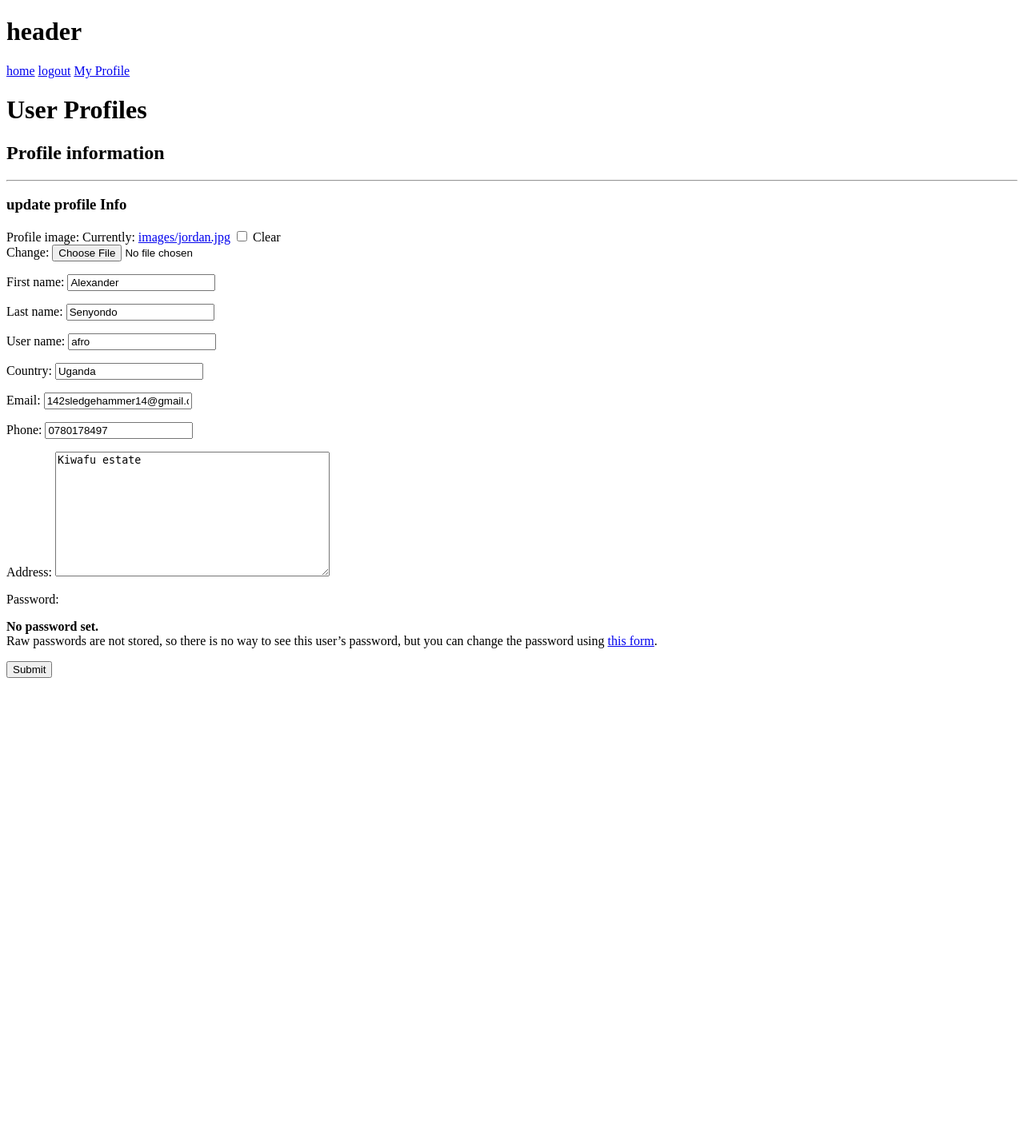
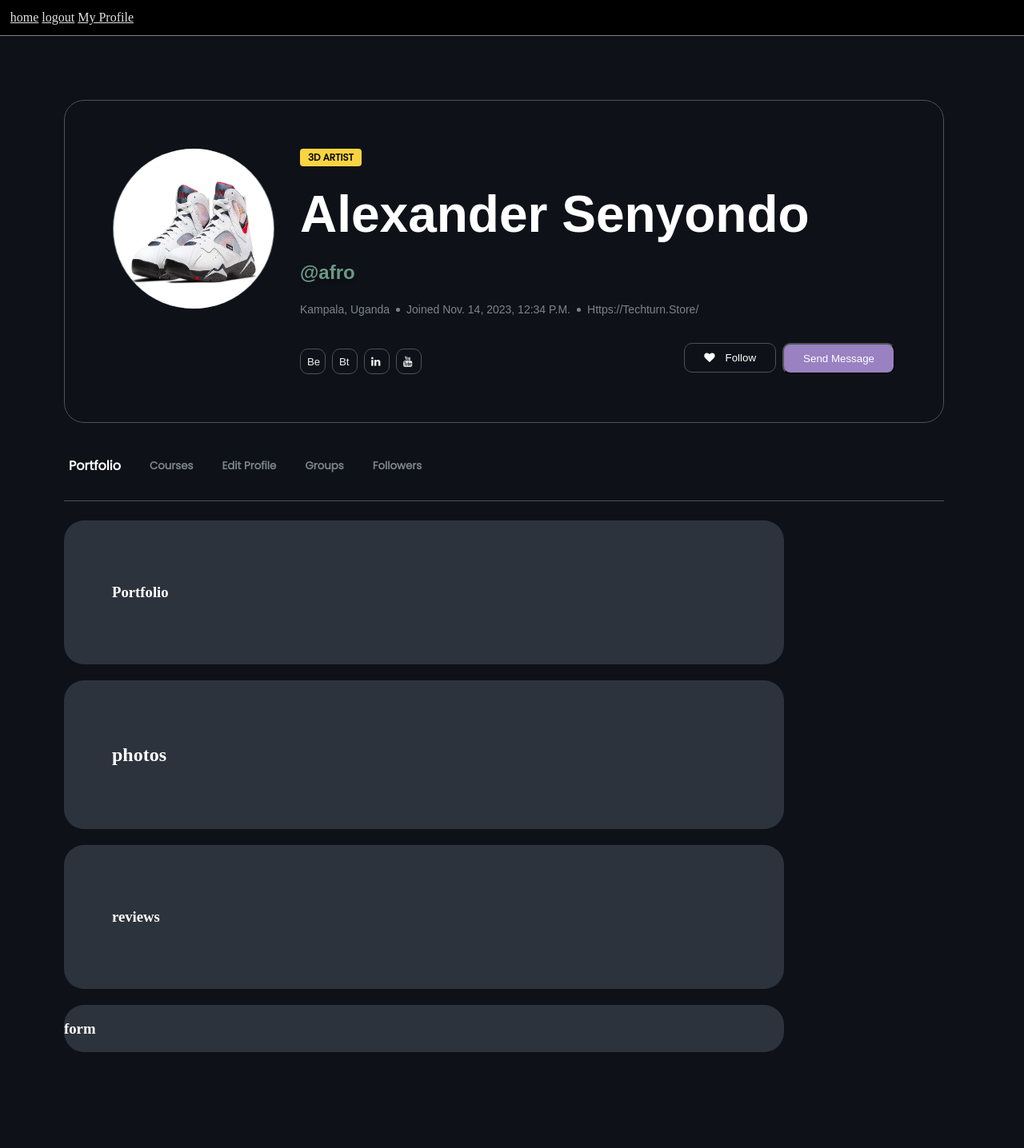
Before and after one commit to ruhombe/afrorep, a Django app: page /profile/8 in a window 1280 px wide. Shown: the whole page at 80% size. Before the commit the page ends 848 px from the top, so only its background shows below. Run offline with Django 4.2, Linux system fonts and the light colour scheme; a user stored in the database is signed in; data comes from the database, SQL or seed files in the repository; both versions use the stored data as it was after the commit; some libraries are stand-ins or nearby versions.

Commit message:
User Profiles part one

```diff
--- a/main/forms.py
+++ b/main/forms.py
@@ -4,7 +4,7 @@ from django.utils.safestring import mark_safe
 from django.contrib.auth.forms import UserCreationForm, UserChangeForm
 from django.contrib.auth.models import User
 from django.forms import inlineformset_factory
-from .models import Profiles
+from .models import Profiles, Portfolio
 
 class CreateUserForm(UserCreationForm):
     photo = forms.ImageField()
@@ -21,3 +21,8 @@ class ProfileForm(UserChangeForm):
     class Meta:
         model = Profiles
         fields= '__all__'
+
+class PortfolioForm(forms.ModelForm):
+    class Meta:
+        model = Portfolio
+        fields = '__all__'
--- a/main/templates/main.html
+++ b/main/templates/main.html
@@ -5,6 +5,7 @@
     <head>
 <meta name="viewport" content="width=device-width, initial-scale=1, maximum-scale=1, minimum-scale=1">
 <link href="{% static 'css/style.css' %}" rel="stylesheet" type="text/css">
+<link href="{% static 'css/profile_page.css' %}" rel="stylesheet" type="text/css">
 <meta charset="utf-8">
 <link rel="shortcut icon" type="images/png" href="{% static 'images/favicon.png' %}">
 <link href="{% static 'fontawesome/css/font-awesome.min.css' %}" rel="stylesheet" type="text/css">
@@ -17,7 +18,6 @@
 <body>
 <main>
     <header>
-        <h1>header</h1>
 <a href="/">home</a>
 {% if user.id is not None %}
 <a href="{% url 'logout' %}">logout</a>
@@ -31,5 +31,7 @@
 
         {% endblock content %}
         </main>
+        <script type="text/javascript" src="{% static 'js/button_activity.js' %}"></script>
+
     </body>
 </html>
--- a/main/templates/profile.html
+++ b/main/templates/profile.html
@@ -1,14 +1,148 @@
 {% extends 'main.html' %}
 {% load static %}
 {% block content %}
-<h1>User Profiles</h1>
-<section>
-    <h2>Profile information</h2>
+<section class="profile-main-section">
+     <div class="user-intro-tile">
+        <div class="user-intro-tile-wrapper">
+            <div class="user-intro-tile-wrapper-header">
+            <div class="user-intro-tile-image">
+                <img src="{{request.user.profile.imageURL}}" alt="">
+            </div>
+
+            <div class="user-intro-tile-content">
+                <span id="skill-tag">3d artist</span>
+                <h1>{{request.user.profile.first_name}} {{ request.user.profile.last_name}}</h1>
+                <div class="address-container">
+                    <h2>@{{request.user.profile.user_name}}</h2>
+                    <div class="address">
+                    <span>{{request.user.profile.city}}, {{request.user.profile.country}}</span>
+                    <span id="dot"></span>
+                    <span>joined {{request.user.profile.date_joined}}</span>
+                    <span id="dot"></span>
+                    <span>{{request.user.profile.website}}</span>
+                    </div>
+                </div>
+                <div class="first-btns-wrapper">
+                    <div class="social_buttons">
+                        <button><a href="">Be</a></button>
+                        <button><a href="">Bt</a></button>
+                        <button><a href=""> <i class="fa fa-linkedin"></i> </a></button>
+                        <button><a href=""> <i class="fa fa-youtube"></i> </a></button>
+                    </div>
+                    <div class="nxt_buttons">
+                        <button><i class="fa fa-heart"></i>follow</button>
+                        <button>Send Message</button>
+                    </div>
+
+                </div>
+            </div>
+           </div>
+        </div>
+        <div class="user-intro-tile-footer">
+            <div class="user-intro-tile-footer-btns-wrapper">
+            <button class="tab-btn active-btn" >Portfolio</button>
+            <button class="tab-btn">Courses</button>
+            <button class="tab-btn">Edit Profile</button>
+            <button class="tab-btn">Groups</button>
+            <button class="tab-btn">Followers</button>
+        </div>
+        </div>
+    </div>
+
+<section class="tab active-tab" id="portfolio-tab">
+    <div class="timeline">
+
+        <div class="Portfolio">
+            <div class="about">
+                <h1 style="color: white;">Portfolio</h1>
+            </div>
+            <div class="photos">
+                <h2 style="color: white;">photos</h2>
+            </div>
+            <div class="reviews">
+                <h3 style="color: white;">reviews</h3>
+            </div>
+            <div class="comment_form">
+                <h3 style="color: white;">form</h3>
+            </div>
+        </div>
+    </div>
 
 </section>
-<hr>
-<section>
-    <h3>update profile  Info</h3>
+<style>
+    #portfolio-tab{
+        display: flex;
+        width: 100%;
+        align-items: flex-start;
+        gap: 20px;
+}
+    .timeline{
+        display: flex;
+        width: 67%;
+        flex-direction: column;
+        align-items: flex-start;
+        gap: 24px;
+        flex-shrink: 0;
+    }
+
+    .portfolio{
+        display: flex;
+        flex-direction: column;
+        align-items: flex-start;
+        gap: 20px;
+        align-self: stretch;
+    }
+    .about{
+        display: flex;
+        width: 780px;
+        padding: 60px;
+        flex-direction: column;
+        align-items: flex-start;
+        gap: 80px;
+        margin-bottom: 20px;
+        border-radius: 25px;
+        background: var(--design-lab-grey-dark, #2D333C);
+
+    }
+    .photos{
+        display: flex;
+        padding: 60px;
+        flex-direction: column;
+        align-items: flex-start;
+        gap: 24px;
+        align-self: stretch;
+        margin-bottom: 20px;
+        border-radius: 25px;
+        background: var(--design-lab-grey-dark, #2D333C);
+    }
+    .reviews{
+        display: flex;
+        padding: 60px;
+        flex-direction: column;
+        align-items: flex-start;
+        gap: 80px;
+        margin-bottom: 20px;
+        align-self: stretch;
+        border-radius: 25px;
+        background: var(--design-lab-grey-dark, #2D333C);
+
+    }
+    .comment_form{
+        display: flex;
+        flex-direction: column;
+        align-items: flex-start;
+        margin-bottom: 20px;
+        align-self: stretch;
+        border-radius: 25px;
+        background: var(--design-lab-grey-dark, #2D333C);
+    }
+</style>
+<section class="tab">
+<h6 style="color: white;">courses</h6>
+</section>
+<section class="tab">
+<h6 style="color: white;">profile</h6>
+<h3 style="color: white;">update profile  Info</h3>
 <form enctype="multipart/form-data" method="POST">
     {% csrf_token %}
     {{form.as_p}}
@@ -21,4 +155,13 @@
     </style>
 </form>
 </section>
+<section class="tab">
+<h6 style="color: white;">groups</h6>
+</section>
+<section class="tab">
+    <h6 style="color: white;">followers</h6>
+</section>
+
+</section>
+
 {% endblock %}
--- /dev/null
+++ b/main/templates/user_dash.html
@@ -0,0 +1,5 @@
+{% extends 'main.html' %}
+{% load static %}
+{% block content %}
+    <h1>user dash</h1>
+{% endblock %}
--- /dev/null
+++ b/static/css/profile_page.css
@@ -0,0 +1,212 @@
+.profile-main-section{
+        display: flex;
+        display: flex;
+        padding: 80px 100px 100px 80px;
+        flex-direction: column;
+        align-items: flex-start;
+        gap: 24px;
+        background: #0E1218;
+    }.profile-main-section .user-intro-tile{
+    display: flex;
+    flex-direction: column;
+    align-items: flex-start;
+    width: 100%;
+    gap: 40px;
+    }
+    .user-intro-tile-wrapper{
+    display: flex;
+    padding: 60px;
+    align-items: flex-end;
+    align-self: stretch;
+    border-radius: 25px;
+    border: 1px solid var(--design-lab-grey-stroke, #4B515A);
+    background: var(--design-lab-black, #0E1218);
+    }
+    .user-intro-tile-wrapper-header{
+    display: flex;
+    align-items: flex-start;
+    gap: 32px;
+    flex: 1 0 0;
+    }
+    .user-intro-tile-image{
+    display: flex;
+    position: relative;
+    width: 200px;
+    height: 200px;
+    padding: 0px 1.188px 0px 0.792px;
+    justify-content: center;
+    align-items: center;
+    background-color: yellow;
+    border-radius: 200px;
+    background: var(--design-lab-grey-middle, #7D838C);
+    }
+    .user-intro-tile-image img{
+        height: 200px;
+        width: 200px;
+        border-radius: 360px;
+    }
+    .user-intro-tile-content{
+    display: flex;
+    flex-direction: column;
+    align-items: flex-start;
+    gap: 32px;
+    flex: 1 0 0;
+    align-self: stretch;
+    }
+.user-intro-tile-content #skill-tag{
+    display: flex;
+    padding: 2px 10px;
+    align-items: center;
+    gap: 4px;
+    font-size: 12px;
+    font-weight: bold;
+    font-family: 'Poppins', sans-serif;
+    text-transform: uppercase;
+    border-radius: 4px;
+    background: var(--design-lab-yellow, #F9D442);
+}
+.user-intro-tile-content h1{
+    display: flex;
+    align-items: flex-start;
+    gap: 6px;
+    color: var(--design-lab-white, #FFF);
+    font-family: Arial, Helvetica, sans-serif;
+    font-size: 64px;
+    font-style: normal;
+    text-transform: capitalize;
+    margin: 0;
+    font-weight: 600;
+    line-height: 90%; /* 57.6px */
+}
+.user-intro-tile-content .address-container{
+    display: flex;
+    flex-direction: column;
+    align-items: flex-start;
+    gap: 24px;
+    align-self: stretch;
+
+}
+.user-intro-tile-content .address-container h2{
+    width:auto;
+    color: var(--design-lab-green, #6D9985);
+    /*leading-trim: both;*/
+    /*text-edge: cap;*/
+    text-shadow: 0px 4px 4px rgba(0, 0, 0, 0.25);
+    /* DesignLab/H4 */
+    font-family:Arial, Helvetica, sans-serif;
+    font-size: 24px;
+    margin: 0;
+    font-style: normal;
+    font-weight: 600;
+    line-height: 24px; /* 100% */
+
+}.address{
+    display: flex;
+    align-items: flex-start;
+    align-items: center;
+    gap: 8px;
+}
+.address span{
+    color: var(--design-lab-grey-middle, #7D838C);
+    /*leading-trim: both;
+    text-edge: cap;*/
+
+    /* DesignLab/P2 */
+    font-family:Arial, Helvetica, sans-serif;
+    font-size: 14px;
+    font-style: normal;
+    text-transform: capitalize;
+    font-weight: 500;
+    line-height: 20px;
+}
+#dot{
+    height: 5px;
+    width: 5px;
+    border-radius: 360px;
+    background-color: grey;
+}
+.first-btns-wrapper{
+    display: flex;
+    justify-content: space-between;
+    align-items: flex-end;
+    align-self: stretch;
+}
+.social_buttons{
+    display: flex;
+    align-items: flex-start;
+    gap: 8px;
+}
+.social_buttons button{
+    display: flex;
+    padding: 8px;
+    align-items: flex-start;
+    gap: 10px;
+    border-radius: 10px;
+    width: 32px;
+    height: 32px;
+    border: 1px solid var(--design-lab-grey-stroke, #4B515A);
+    background-color: transparent;
+}
+.social_buttons button  a{
+    text-decoration: none;
+    color: rgb(241, 241, 241);
+}
+
+.nxt_buttons{
+    display: flex;
+    justify-content: flex-end;
+    align-items: flex-start;
+    gap: 8px;
+}
+.nxt_buttons button{
+    display: flex;
+padding: 10px 24px;
+justify-content: center;
+background-color: #9981c2;
+align-items: center;
+text-transform: capitalize;
+color: white;
+gap: 8px;
+border-radius: 10px;
+background: var(--design-lab-purple, #9981C2);
+}
+.nxt_buttons button:first-child{
+    background-color: transparent;
+    border: 1px solid var(--design-lab-grey-stroke, #4B515A);
+ }
+ .nxt_buttons button i{
+      padding-right: 5px;
+ }
+ .user-intro-tile-footer{
+display: flex;
+width: 100%;
+padding-bottom: 30px;
+align-items: first baseline;
+border-bottom: 1px solid var(--design-lab-grey-stroke, #4B515A);
+background:var(--design-lab-black, #0E1218);
+ }
+ .user-intro-tile-footer-btns-wrapper{
+    display: flex;
+align-items: center;
+gap: 24px;
+ }
+ .user-intro-tile-footer-btns-wrapper button{
+    display: flex;
+align-items: center;
+gap: 10px;
+font-family: 'Poppins', sans-serif;
+color: #7D838C;
+font-weight: bold;
+background-color: transparent;
+border: none;
+ }
+.user-intro-tile-footer-btns-wrapper .active-btn{
+    color:white;
+    font-size: 16px;
+ }
+.tab{
+    display: none;
+}
+.active-tab{
+    display: block;
+}
--- /dev/null
+++ b/static/css/style.css
@@ -0,0 +1,13 @@
+body{
+    margin: 0;
+    background-color: #0E1218;
+}
+
+header{
+    padding: 1%;
+    background-color: black;
+    border-bottom: 1px solid grey;
+}
+header a{
+    color:rgb(227, 227, 227);
+}
--- /dev/null
+++ b/static/js/button_activity.js
@@ -0,0 +1,21 @@
+
+var Tabbuttons = document.querySelectorAll('.tab-btn')
+var TabWindows = document.querySelectorAll('.tab')
+let centLide = 1;
+
+var talNav = function(nual){
+    TabWindows.forEach((slide) => {
+        slide.classList.remove('active-tab');
+            Tabbuttons.forEach((btn)=>{
+                btn.classList.remove('active-btn');
+            });
+        });
+        TabWindows[nual].classList.add('active-tab');
+        Tabbuttons[nual].classList.add('active-btn');
+    }
+    Tabbuttons.forEach((btn, i) => {
+        btn.addEventListener("click", () => {
+            talNav(i);
+            centSlide  = i;
+        });
+    });
```
Also changed, not shown: main/admin.py (+6 -1 lines), main/models.py (+66 -0 lines), main/views.py (+5 -2 lines), db.sqlite3, main/migrations/0008_profiles_city_alter_profiles_profile_image.py (added), main/migrations/0009_profiles_data_joined_profiles_website.py (added), main/migrations/0010_rename_data_joined_profiles_date_joined.py (added), main/migrations/0011_portfolio.py (added), main/migrations/0012_alter_portfolio_description.py (added), main/migrations/0013_profiles_bio.py (added), main/migrations/0014_skills_remove_profiles_bio_userskill_experience_and_more.py (added), static/images/images/51U4-CffPZL._AC__CTM8W9i.jpg (added), static/images/images/jordan.jpg (added). Lines whose indentation alone changed are shown as unchanged.
